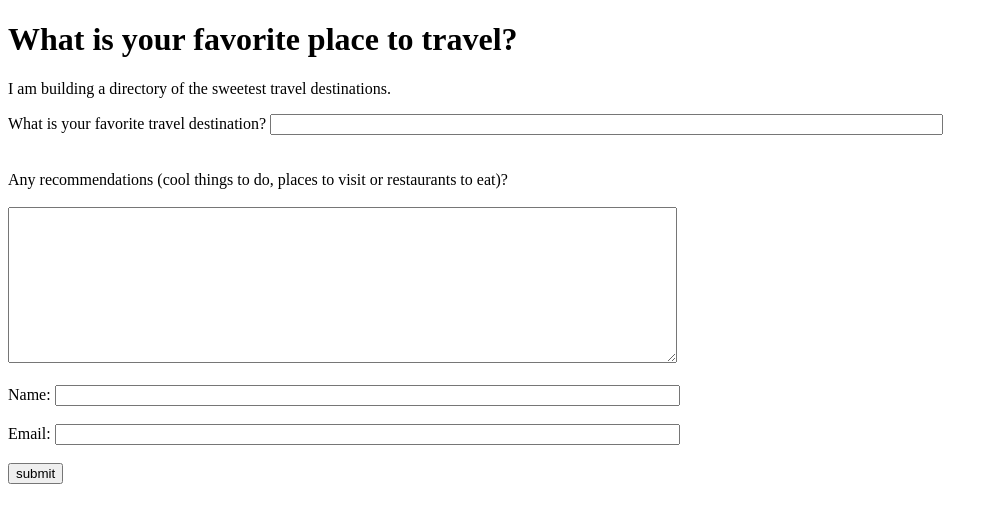
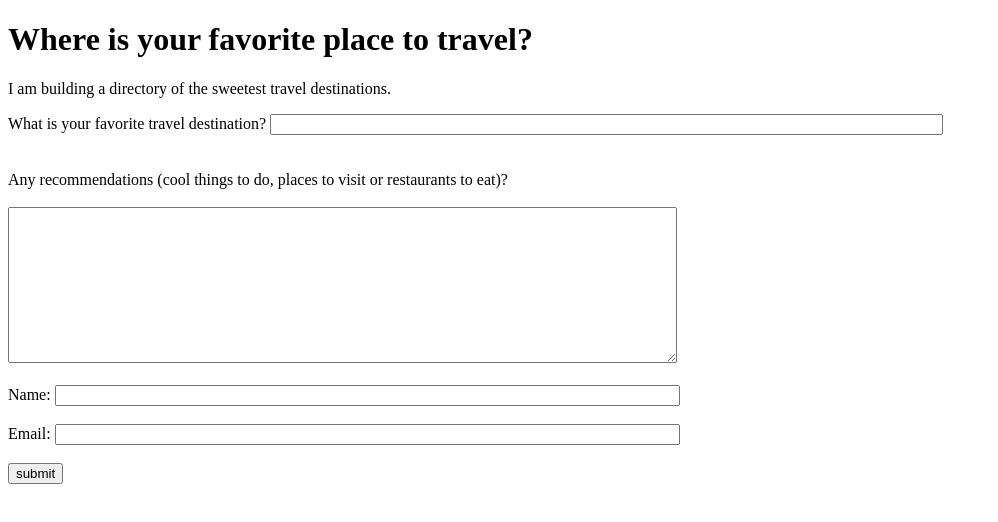
Before and after one commit to murrayjr7/murrayjr7.github.io, a plain HTML site: page index.html in a window 1280 px wide. Shown: the whole page, without its empty margins (0-998 px from the left). Drawn offline with Linux system fonts and the light colour scheme.

Commit message:
what to where

```diff
--- a/index.html
+++ b/index.html
@@ -12,7 +12,7 @@
 
 </head>
 <body>
-<h1>What is your favorite place to travel?</h1>
+<h1>Where is your favorite place to travel?</h1>
 <p>I am building a directory of the sweetest travel destinations.</p>
 <form name="travel" onsubmit="identify(event)">
      What is your favorite travel destination?
```
